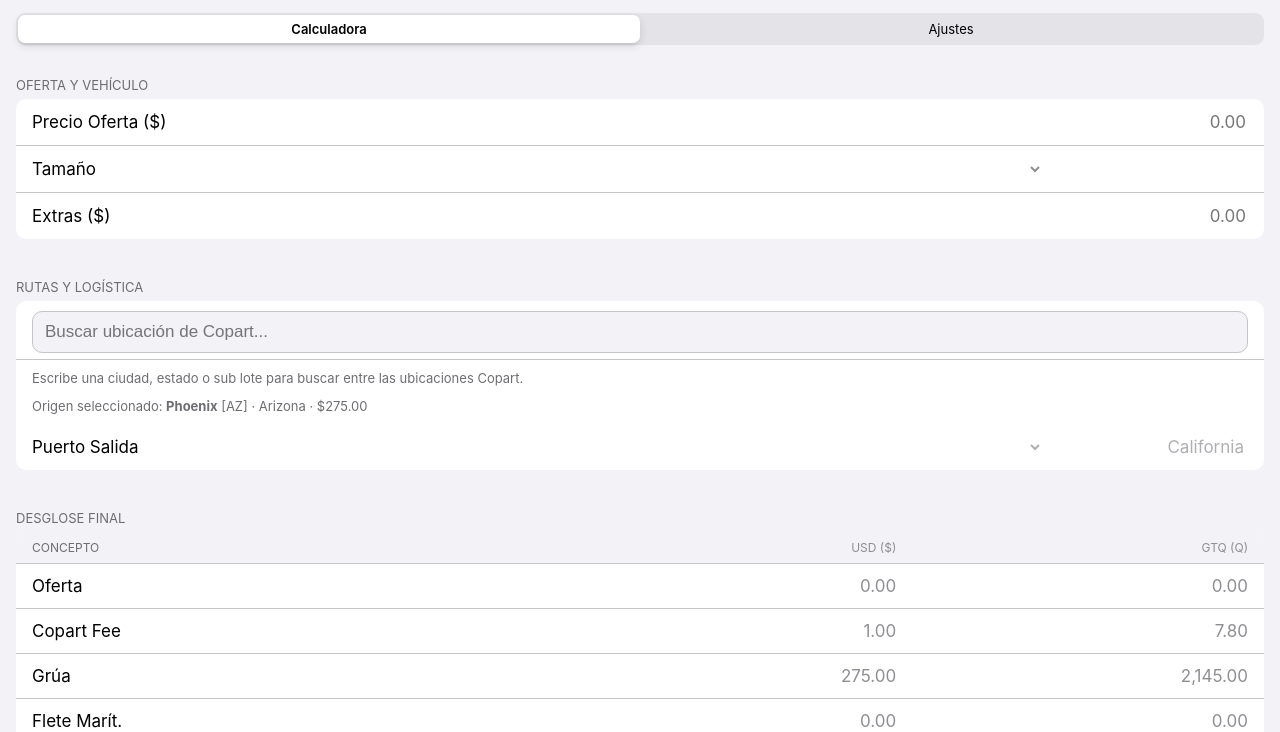
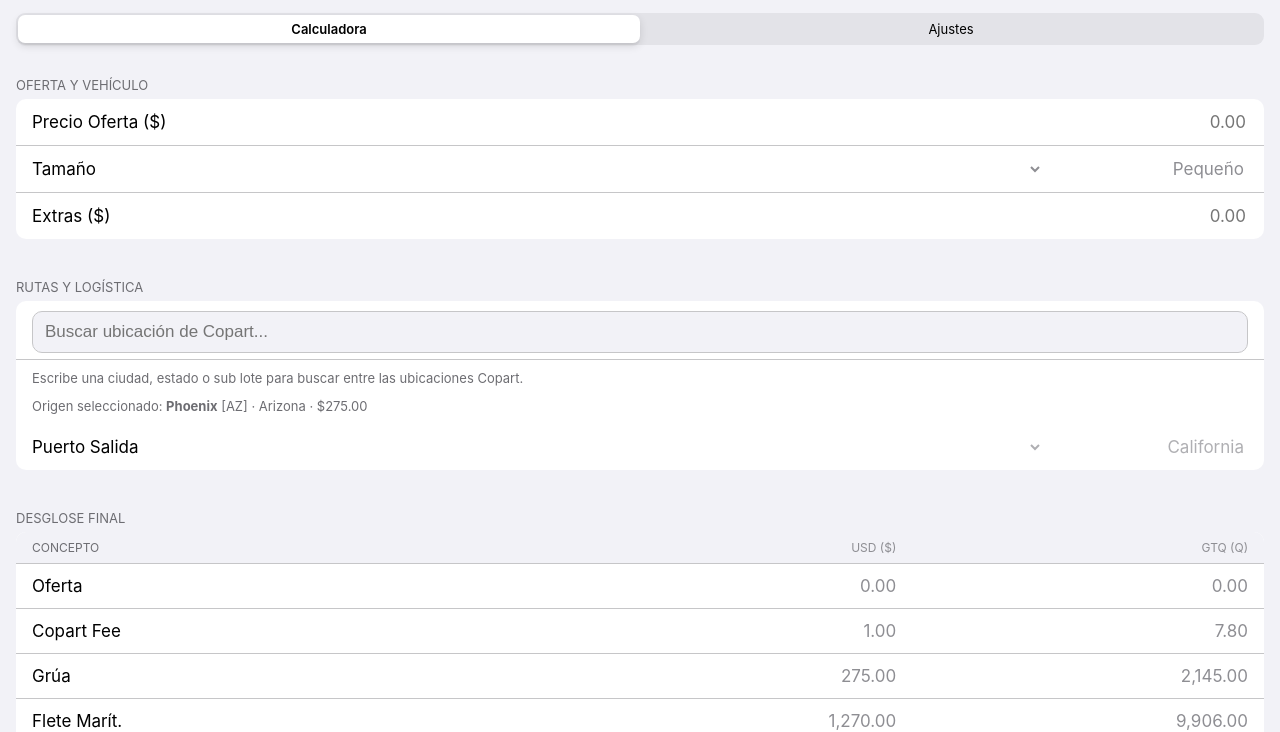
Before and after one commit to eduardoc0de/vehicle, a plain HTML site: page index.html in a window 1280 px wide. Shown: the part 74-806 px from the top of the page. Drawn offline with Linux system fonts and the light colour scheme.

Commit message:
Enhance poblarSelects to populate vehicle-size selector
Updated the poblarSelects function to populate the vehicle-size selector with options from appData.vehiculos and ensure the first option is selected.

```diff
--- a/index.html
+++ b/index.html
@@ -2681,9 +2681,40 @@
     }
 
     function poblarSelects() {
-        // Origin selection is now search-based, not a giant <select>.
-        renderLocationResults('');
-        mostrarOrigenSeleccionado();
+    /*
+     * Populate the USA vehicle-size selector.
+     *
+     * The vehicle names already exist in appData.vehiculos
+     * and the freight tables use those exact same names.
+     */
+    const sizeSelect = document.getElementById('size');
+
+    if (sizeSelect) {
+        sizeSelect.innerHTML = '';
+
+        appData.vehiculos.forEach(vehicle => {
+            const option = document.createElement('option');
+
+            option.value = vehicle;
+            option.textContent = vehicle;
+
+            sizeSelect.appendChild(option);
+        });
+
+        /*
+         * Always select the first available size so the calculator
+         * never starts with an empty vehicle-size value.
+         */
+        if (appData.vehiculos.length > 0) {
+            sizeSelect.value = appData.vehiculos[0];
+        }
+    }
+
+    /*
+     * Origin selection is search-based, not a giant <select>.
+     */
+    renderLocationResults('');
+    mostrarOrigenSeleccionado();
     }
 
     function renderLocationResults(query = '') {
```
